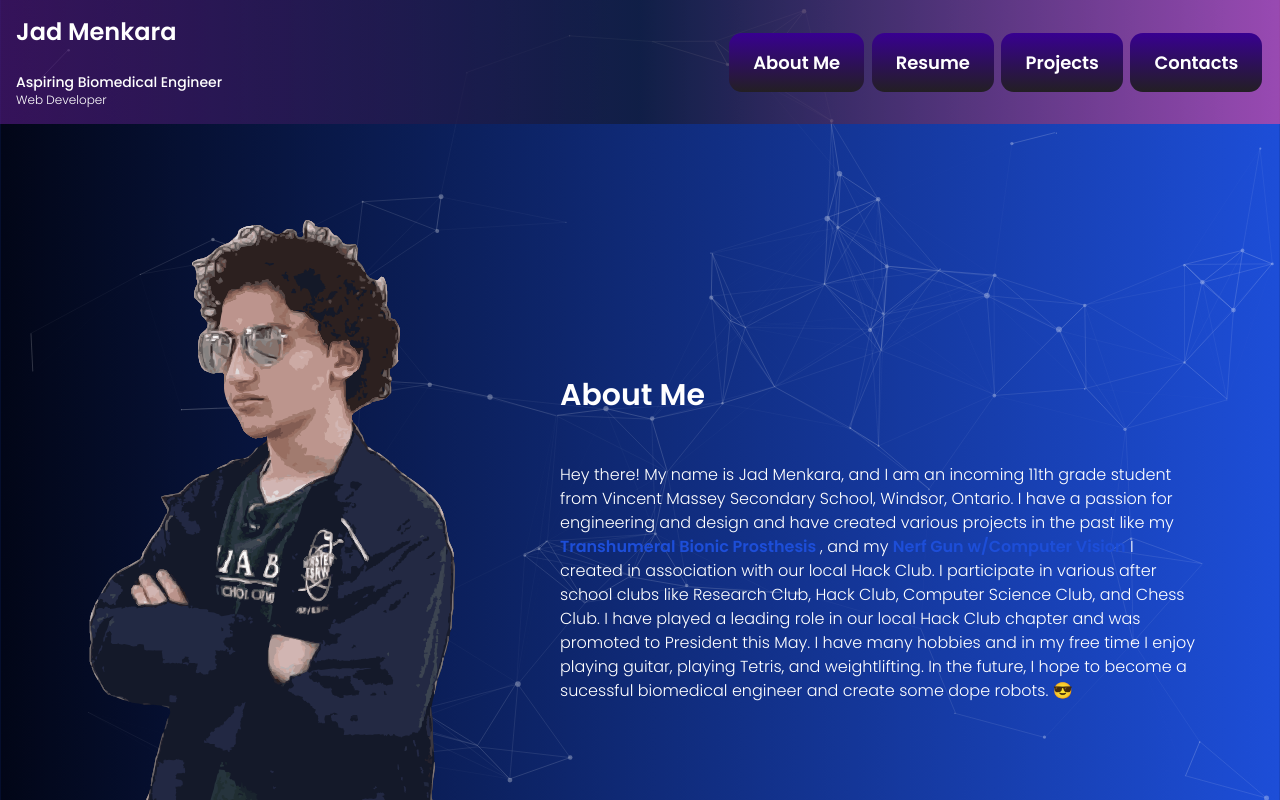
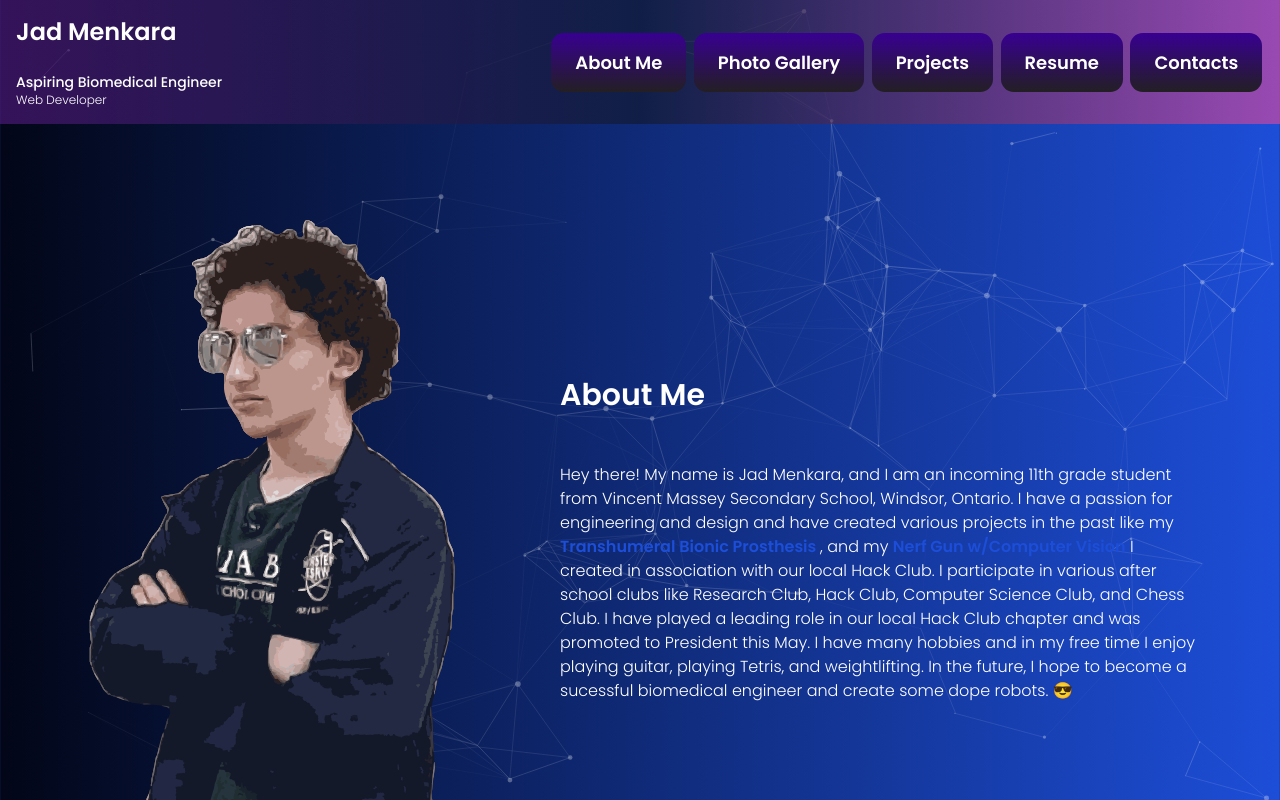
Before and after one commit to Toyotra/Personal-Website, a SvelteKit app: page / in a window 1280 px wide. Shown: the top 800 px of the page. Built offline with nearby package versions, Linux system fonts and the light colour scheme.

Commit message:
Update +page.svelte

```diff
--- a/src/routes/+page.svelte
+++ b/src/routes/+page.svelte
@@ -19,8 +19,9 @@
 
     <div id="nav-button-group" class="ml-auto">
         <button class="nav-button">About Me</button>
+        <button class="nav-button">Photo Gallery</button>
+        <button class="nav-button">Projects</button>
         <button class="nav-button">Resume</button>
-        <button class="nav-button">Projects</button>
         <button class="nav-button">Contacts</button>
     </div>
 
```
